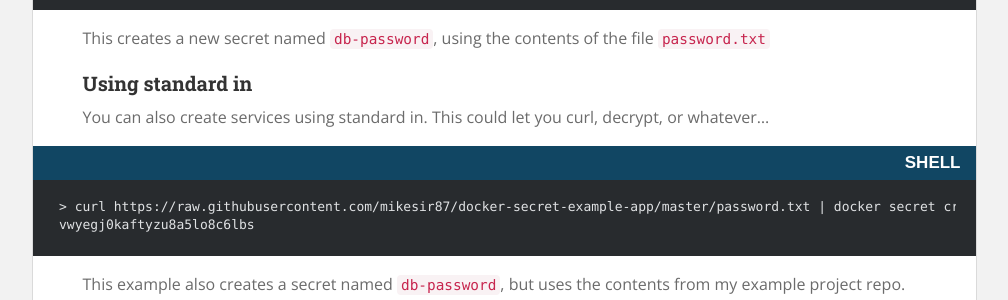
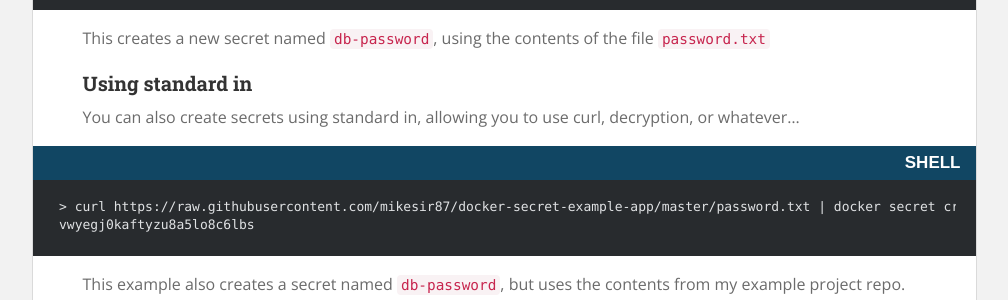
Before and after one commit to mikesir87/blog.mikesir87.io, a Jekyll site: the page built from _posts/2017-01-23-managing-secrets-in-docker-swarm.md, in a window 1280 px wide and 900 px high, scrolled down 916 px. Shown: the part 154-454 px from the top of the window, without its empty margins (136-1144 px from the left). Built offline with Jekyll 4.4.1, drawn with Linux system fonts in a browser that asks for light colours; nearby versions of some CDN libraries; comment, search, counter and statistics services are not loaded.

Commit message:
Another typo

```diff
--- a/_posts/2017-01-23-managing-secrets-in-docker-swarm.md
+++ b/_posts/2017-01-23-managing-secrets-in-docker-swarm.md
@@ -43,7 +43,7 @@ This creates a new secret named `db-password`, using the contents of the file `p
 
 ### Using standard in
 
-You can also create services using standard in.  This could let you curl, decrypt, or whatever...
+You can also create secrets using standard in, allowing you to use curl, decryption, or whatever...
 
 <pre class="no-wrap language-bash" data-title="shell"><code class="bash">&gt; curl https://raw.githubusercontent.com/mikesir87/docker-secret-example-app/master/password.txt | docker secret create db-password -
 vwyegj0kaftyzu8a5lo8c6lbs</code></pre>
```
